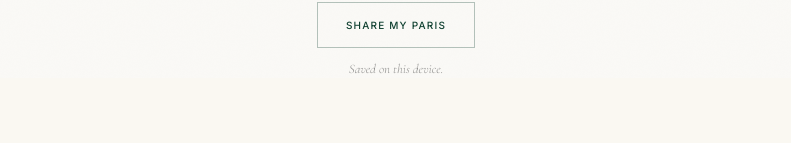
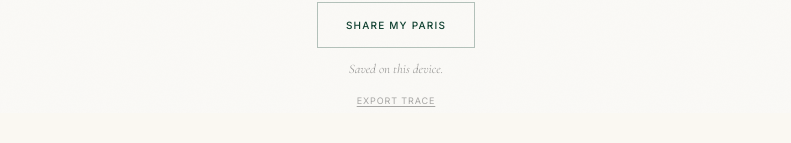
Before and after one commit to echofield/petitsouvenir, a React (Vite) app: page /create in a window 1280 px wide. Shown: the part 1076-1219 px from the top of the page, without its empty margins (244-1035 px from the left). Built offline with nearby package versions, Linux system fonts and the light colour scheme.

Commit message:
Add Resonance v0.1: minimal export function for trace data

```diff
--- a/src/App.tsx
+++ b/src/App.tsx
@@ -13,6 +13,18 @@ import SharePage from './pages/souvenir/SharePage';
 import Gift from './pages/souvenir/Gift';
 import About from './pages/souvenir/About';
 import ArcheShell from './pages/arche/ArcheShell';
+
+// Dev helper (only in development)
+if (import.meta.env.DEV) {
+  import('./utils/souvenir-resonance').then(({ loadResonance }) => {
+    (window as any).SOUVENIR = {
+      resonance: loadResonance,
+      exportTrace: () => {
+        import('./utils/souvenir-export').then(({ exportTrace }) => exportTrace());
+      },
+    };
+  });
+}
 
 export default function App() {
   return (
--- a/src/pages/souvenir/MyParis.tsx
+++ b/src/pages/souvenir/MyParis.tsx
@@ -9,6 +9,7 @@ import { BackButton } from '../../components/BackButton';
 import { MapSection, MapSectionPlace } from '../../components/souvenir/MapSection';
 import { getSouvenirPlaceById } from '../../data/souvenir-places';
 import { loadMyParis, removePlace, saveNote } from '../../utils/souvenir-storage';
+import { exportTrace } from '../../utils/souvenir-export';
 
 export default function MyParis() {
   const navigate = useNavigate();
@@ -160,6 +161,32 @@ export default function MyParis() {
           >
             Saved on this device.
           </p>
+          <button
+            type="button"
+            onClick={exportTrace}
+            style={{
+              fontFamily: 'Inter, sans-serif',
+              fontSize: 9,
+              fontWeight: 400,
+              letterSpacing: '0.1em',
+              textTransform: 'uppercase',
+              color: '#2B2B2B',
+              opacity: 0.4,
+              background: 'transparent',
+              border: 'none',
+              cursor: 'pointer',
+              padding: 0,
+              marginTop: 16,
+              textDecoration: 'underline',
+              textDecorationThickness: '0.5px',
+              textUnderlineOffset: '2px',
+              transition: 'opacity 300ms ease',
+            }}
+            onMouseEnter={(e) => { e.currentTarget.style.opacity = '0.6'; }}
+            onMouseLeave={(e) => { e.currentTarget.style.opacity = '0.4'; }}
+          >
+            Export trace
+          </button>
         </div>
       </section>
     </>
--- /dev/null
+++ b/src/utils/souvenir-export.ts
@@ -0,0 +1,47 @@
+/**
+ * Petit Souvenir — Export utilities (v0.1)
+ * Minimal export function for resonance trace.
+ * Silent, no prompts, no analytics language.
+ */
+
+import { loadResonance } from './souvenir-resonance';
+import { loadSavedQuests } from './souvenir-quests';
+
+const APP_VERSION = '0.1.0';
+
+/**
+ * Download JSON file
+ */
+export function downloadJson(filename: string, payload: unknown): void {
+  const blob = new Blob([JSON.stringify(payload, null, 2)], { type: 'application/json' });
+  const url = URL.createObjectURL(blob);
+  const link = document.createElement('a');
+  link.href = url;
+  link.download = filename;
+  document.body.appendChild(link);
+  link.click();
+  document.body.removeChild(link);
+  URL.revokeObjectURL(url);
+}
+
+/**
+ * Export trace data (resonance + saved quests + metadata)
+ */
+export function exportTrace(): void {
+  const resonance = loadResonance();
+  const savedQuests = loadSavedQuests();
+
+  // Determine archetype IDs from resonance events
+  const archetypeIds = [...new Set(resonance.map((e) => e.archetypeId))];
+
+  const payload = {
+    version: APP_VERSION,
+    exportedAt: new Date().toISOString(),
+    archetypeIds,
+    resonance,
+    savedQuests,
+  };
+
+  const filename = `petit-souvenir-trace-${new Date().toISOString().split('T')[0]}.json`;
+  downloadJson(filename, payload);
+}
```
